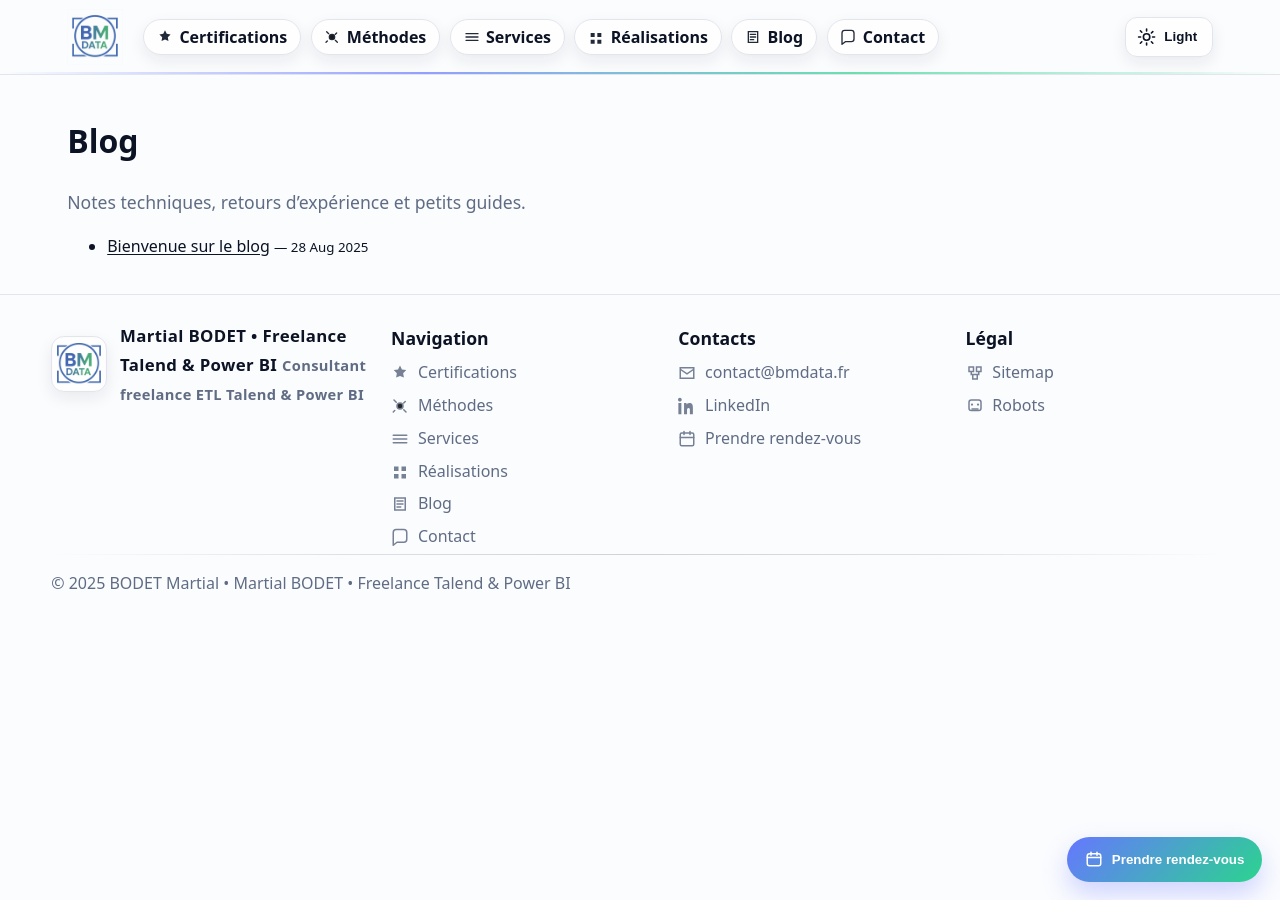
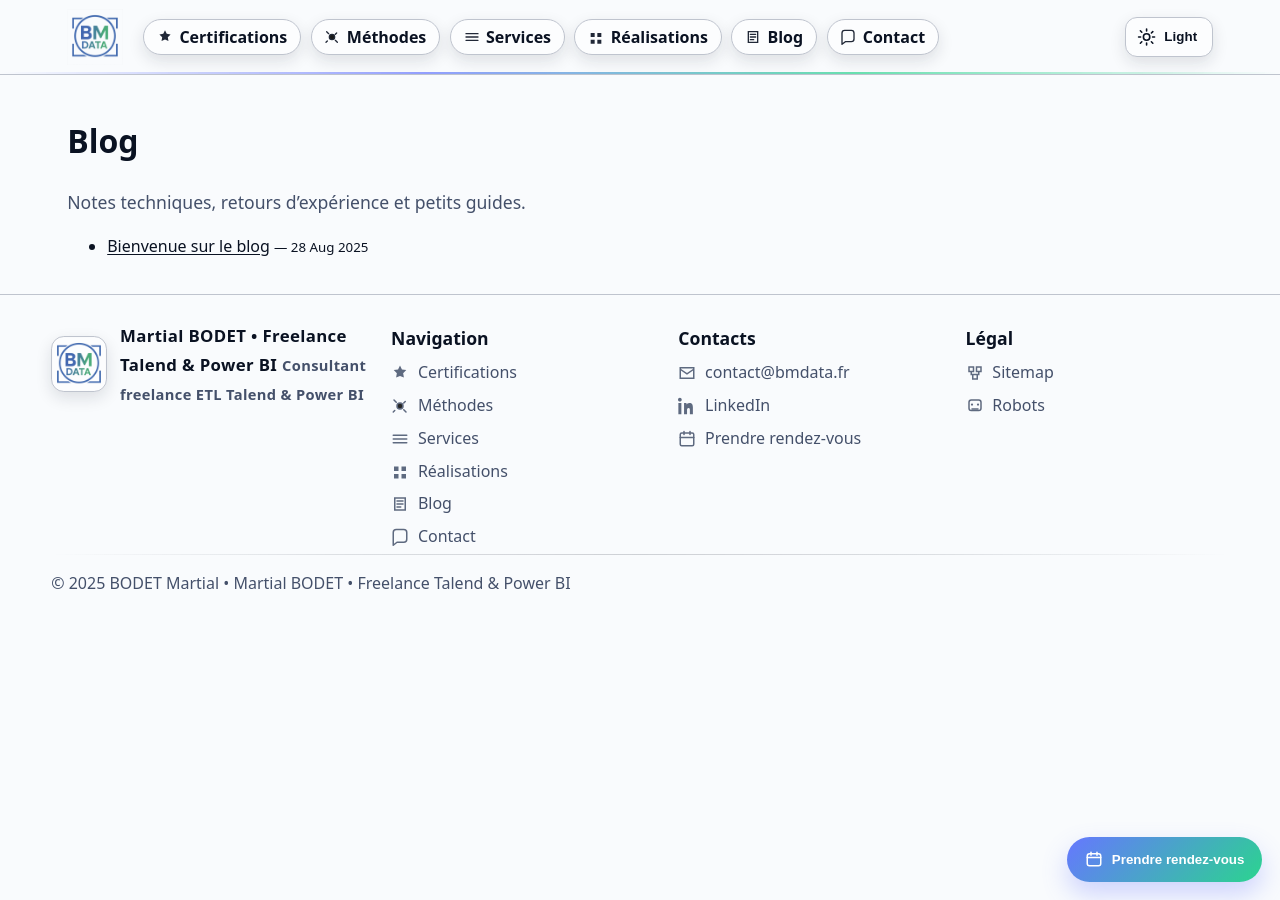
Before and after one commit to mbodetdata/mbodetdata.github.io, a Jekyll site: the page built from blog.md, in a window 1280 px wide. Built offline with Jekyll 4.4.1, drawn with Linux system fonts in a browser that asks for light colours; a script that is not in the unit is left out.

Commit message:
light mode

```diff
--- a/assets/styles.css
+++ b/assets/styles.css
@@ -64,20 +64,40 @@
 
 /* LIGHT — doux, premium, non éblouissant */
 :root[data-theme="light"]{
-  --bg:#eef2f7;                            /* gris bleuté doux */
-  --fg:#0b1324;
-  --muted:#5f6c84;
-  --surface-0: color-mix(in oklab, #ffffff 86%, #e6edf6 14%);
-  --surface-1: color-mix(in oklab, #ffffff 95%, #e6edf6  5%);
-  --surface-2: color-mix(in oklab, #ffffff 92%, var(--brand) 8%);
-  --border:    color-mix(in oklab, #405178 14%, #ffffff 86%);
-  --shadow-sm: 0 6px 16px rgba(15,23,42,.08);
-  --shadow-md: 0 12px 26px rgba(15,23,42,.12);
-  --shadow-lg: 0 18px 40px rgba(15,23,42,.16);
+  /* Fond plus doux (cassé) + contraste accru */
+  --bg:#f3f6fa;                            /* blanc cassé bleuté */
+  --fg:#0a1222;                            /* texte plus foncé */
+  --muted:#44506a;                         /* secondaire plus lisible */
+  --surface-0: color-mix(in oklab, #ffffff 78%, #e6edf6 22%);
+  --surface-1: color-mix(in oklab, #ffffff 88%, #e6edf6 12%);
+  --surface-2: color-mix(in oklab, #ffffff 82%, var(--brand) 18%);
+  --border:    color-mix(in oklab, #2e3b57 28%, #ffffff 72%); /* bordures plus nettes */
+  --shadow-sm: 0 6px 16px rgba(15,23,42,.12);
+  --shadow-md: 0 12px 26px rgba(15,23,42,.18);
+  --shadow-lg: 0 18px 40px rgba(15,23,42,.24);
 }
 @media (prefers-color-scheme: light){
   :root:not([data-theme]){ color-scheme: light; }
 }
+
+/* Améliorations de lisibilité (mode clair uniquement) */
+:root[data-theme="light"] .card,
+:root[data-theme="light"] .service-card,
+:root[data-theme="light"] .methode,
+:root[data-theme="light"] .chip,
+:root[data-theme="light"] .btn{
+  background: var(--surface-1);
+  border-color: var(--border);
+  color: var(--fg);
+  box-shadow: var(--shadow-sm);
+}
+
+:root[data-theme="light"] .badge-glass{
+  border-color: color-mix(in oklab, #405178 34%, #ffffff 66%);
+}
+
+/* Section titles restent lisibles en clair */
+:root[data-theme="light"] .section h2{ text-shadow: none; }
 
 /* ========================= 2) TYPO / STRUCTURE ========================= */
 body{
```
